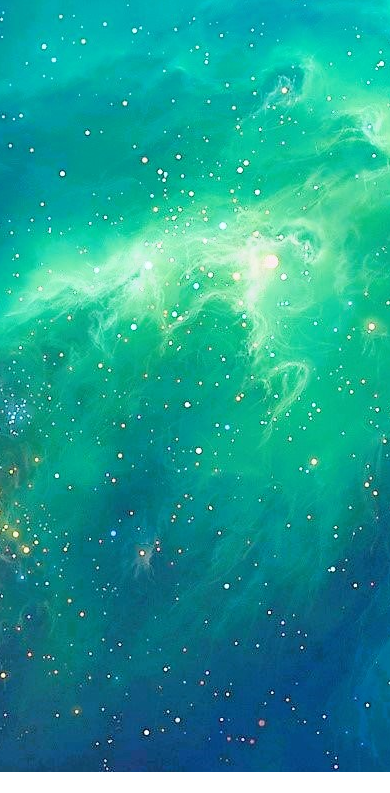
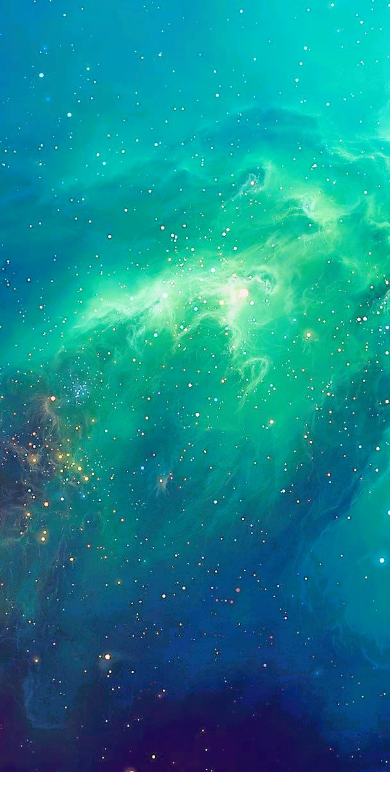
Before and after one commit to rajrathi/rajrathi.github.io, a Gatsby site: page / in a window 390 px wide. Shown: the part 72-865 px from the top of the page. Built offline with nearby package versions, Linux system fonts and the light colour scheme; Gatsby itself is replaced by a stand-in of ours.

Commit message:
made page cover responsive

```diff
--- a/src/components/layout/index.jsx
+++ b/src/components/layout/index.jsx
@@ -11,7 +11,8 @@ const classes = {
 const Layout = ({ children }) => {
   return (
     <div>
-      <div className='bg-center xs:bg-cover' style={{backgroundImage: `url(${background})`}}>
+      <div className='min-h-screen max-h-screen bg-cover bg-center bg-no-repeat'
+      style={{backgroundImage: `url(${background})`}}>
         <div className='block max-w-screen-xl h-screen'>
           <NavBar />
         </div>
```
